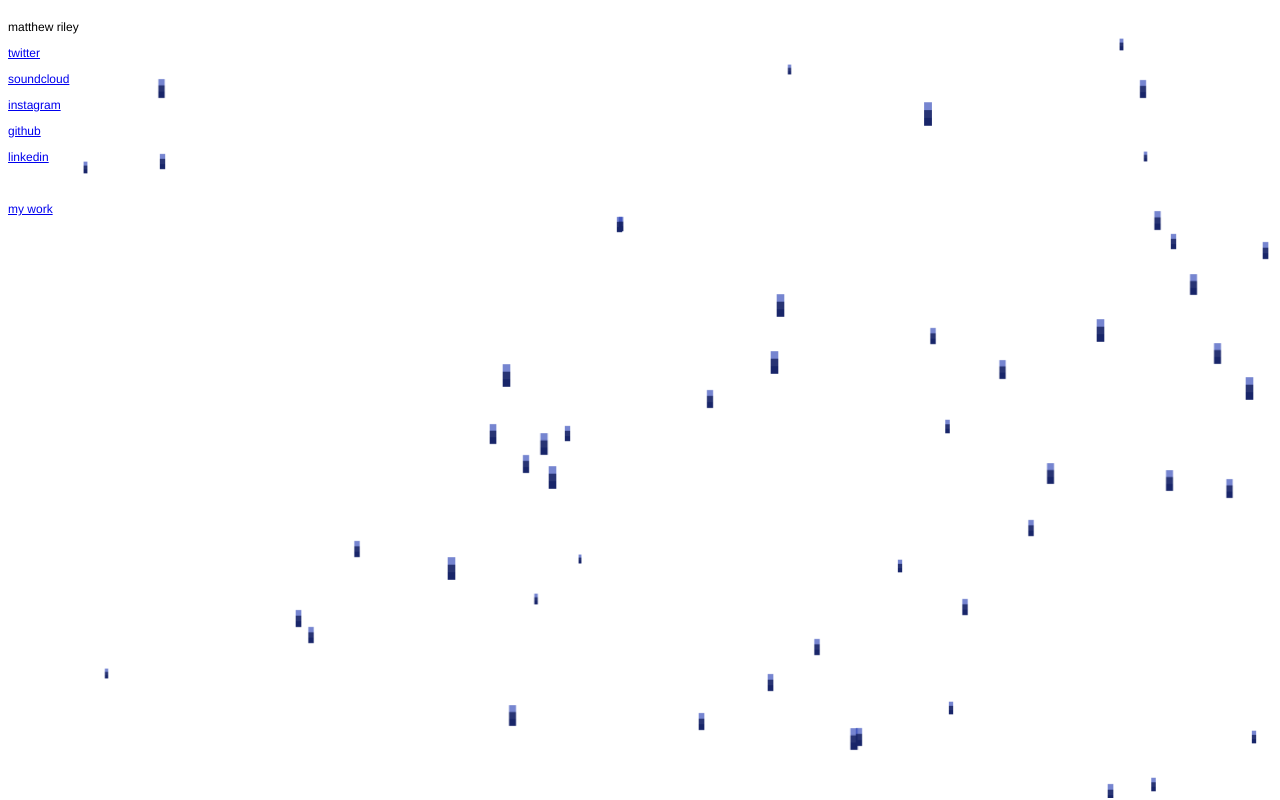
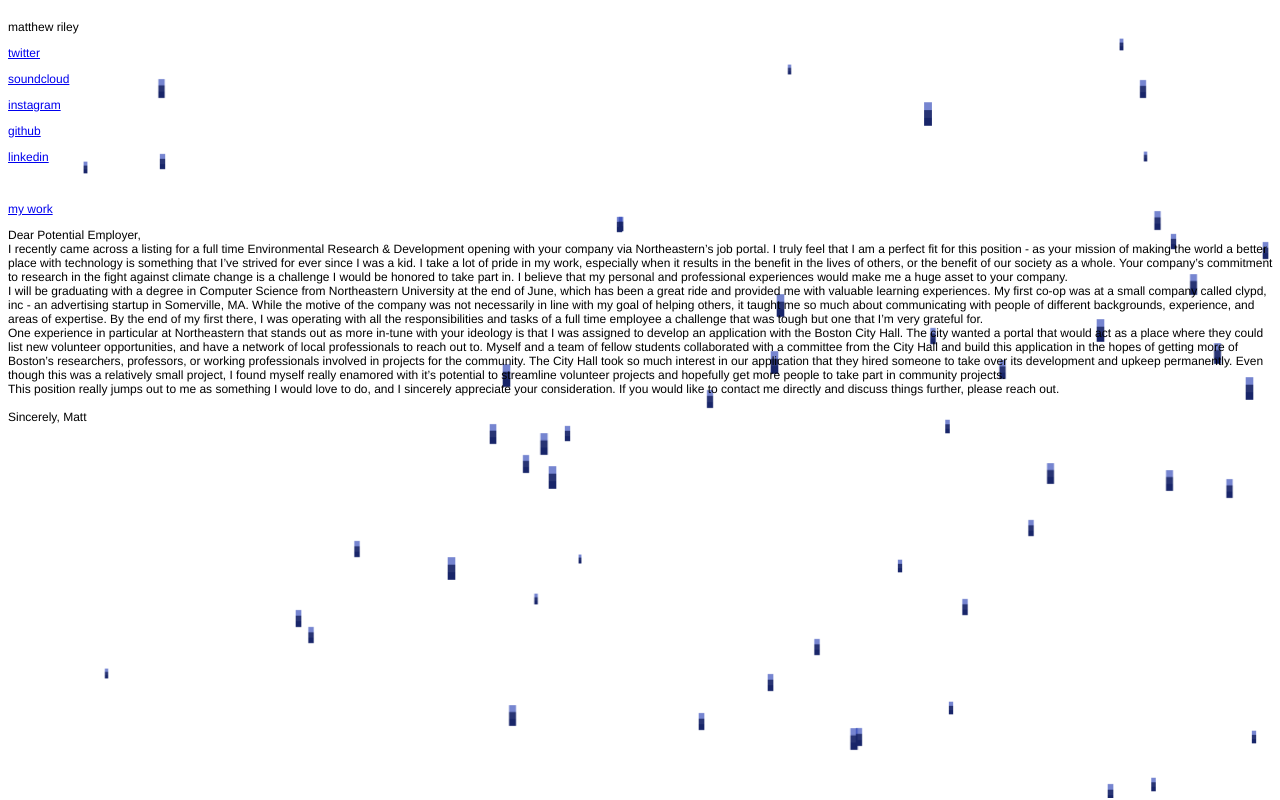
Before and after one commit to m-ttriley/m-ttriley.github.io, a plain HTML site: page index.html in a window 1280 px wide. Drawn offline with Linux system fonts and the light colour scheme.

Commit message:
add letter

```diff
--- a/index.html
+++ b/index.html
@@ -17,6 +17,21 @@
     <p id="linkedin"><a href="https://www.linkedin.com/pub/matthew-riley/b4/a88/855">linkedin</a></p>
     <br>
     <p id="my work"><a href="work.html">my work</a></p>
+</div>
+<div id="letter">
+Dear Potential Employer,
+<br>
+I recently came across a listing for a full time Environmental Research & Development opening with your company via Northeastern’s job portal. I truly feel that I am a perfect fit for this position - as your mission of making the world a better place with technology is something that I’ve strived for ever since I was a kid. I take a lot of pride in my work, especially when it results in the benefit in the lives of others, or the benefit of our society as a whole. Your company’s commitment to research in the fight against climate change is a challenge I would be honored to take part in. I believe that my personal and professional experiences would make me a huge asset to your company.
+<br>
+I will be graduating with a degree in Computer Science from Northeastern University at the end of June, which has been a great ride and provided me with valuable learning experiences. My first co-op was at a small company called clypd, inc - an advertising startup in Somerville, MA. While the motive of the company was not necessarily in line with my goal of helping others, it taught me so much about communicating with people of different backgrounds, experience, and areas of expertise. By the end of my first there, I was operating with all the responsibilities and tasks of a full time employee a challenge that was tough but one that I’m very grateful for.
+<br>
+One experience in particular at Northeastern that stands out as more in-tune with your ideology is that I was assigned to develop an application with the Boston City Hall. The city wanted a portal that would act as a place where they could list new volunteer opportunities, and have a network of local professionals to reach out to. Myself and a team of fellow students collaborated with a committee from the City Hall and build this application in the hopes of getting more of Boston’s researchers, professors, or working professionals involved in projects for the community. The City Hall took so much interest in our application that they hired someone to take over its development and upkeep permanently. Even though this was a relatively small project, I found myself really enamored with it’s potential to streamline volunteer projects and hopefully get more people to take part in community projects.
+<br>
+This position really jumps out to me as something I would love to do, and I sincerely appreciate your consideration. If you would like to contact me directly and discuss things further, please reach out.
+<br>
+<br>
+Sincerely,
+Matt
 </div>
 </div>
 <div id="rainbg">
--- a/style.css
+++ b/style.css
@@ -19,7 +19,15 @@
 	z-index: 10;
 }
 
+#text {
+	display: block;
+	float: left;
+}
 
+#letter {
+	display: block;
+	float: right;
+}
 
 .item img {
 	display: block;
```
